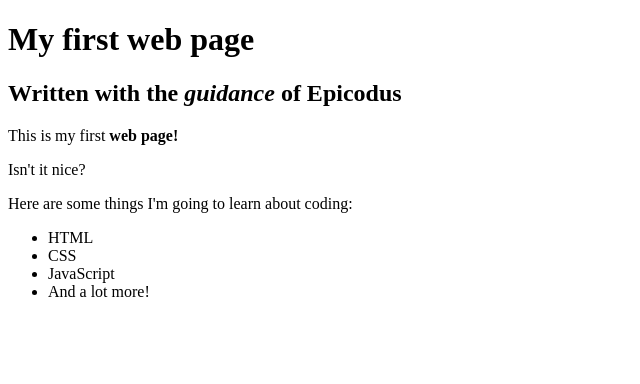
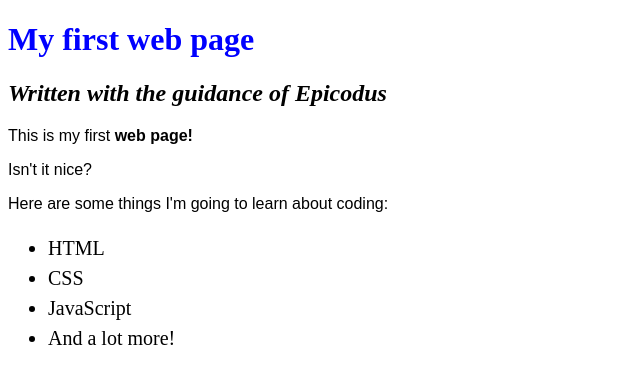
Before and after one commit to tyedye105/my-first-webpage, a plain HTML site: page my-first-webpage.html in a window 1280 px wide. Shown: the whole page, without its empty margins (0-640 px from the left). Drawn offline with Linux system fonts and the light colour scheme.

Commit message:
Now with CSS

```diff
--- /dev/null
+++ b/css/styles.css
@@ -0,0 +1,17 @@
+h1 {
+  color: blue
+}
+
+h2 {
+  font-style: italic;
+  font_align: center;
+}
+
+p {
+  font-family: sans-serif;
+}
+
+ul{
+  font-size: 20px;
+  line-height: 30px;
+}
--- a/my-first-webpage.html
+++ b/my-first-webpage.html
@@ -2,6 +2,7 @@
 <html>
   <head>
     <title>Web page #1</title>
+    <link href="css/styles.css" rel="stylesheet" type="text/css" >
   </head>
   <body>
     <h1>My first web page</h1>
```
Also changed, not shown: 1 other file.
